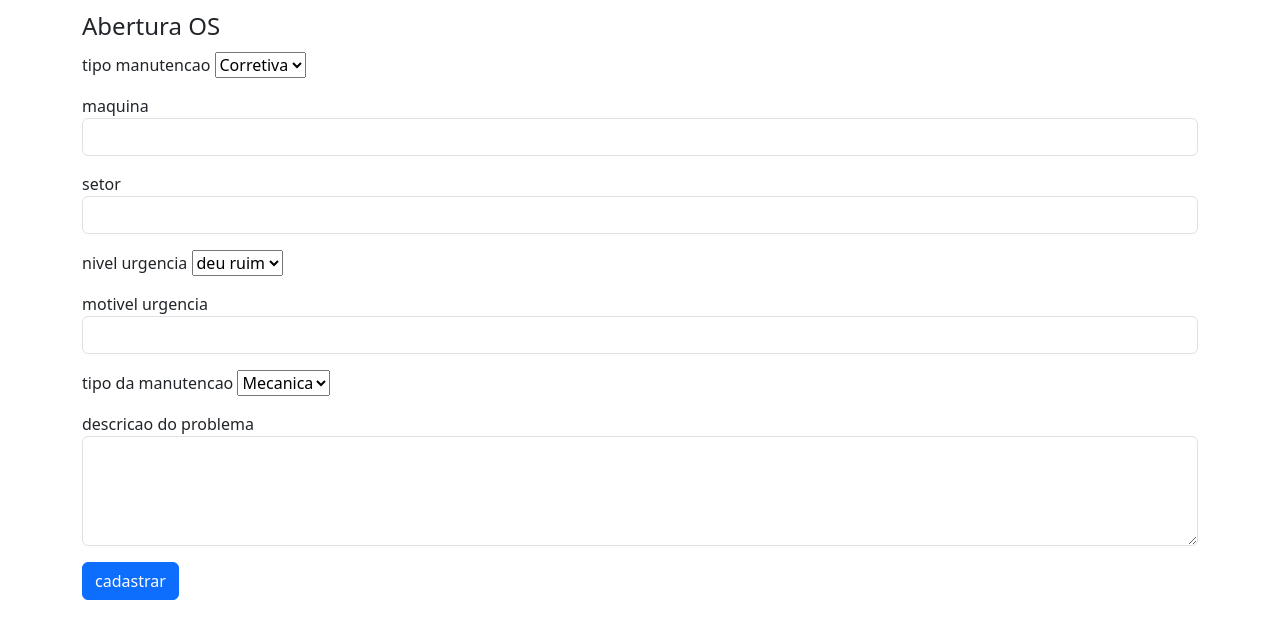
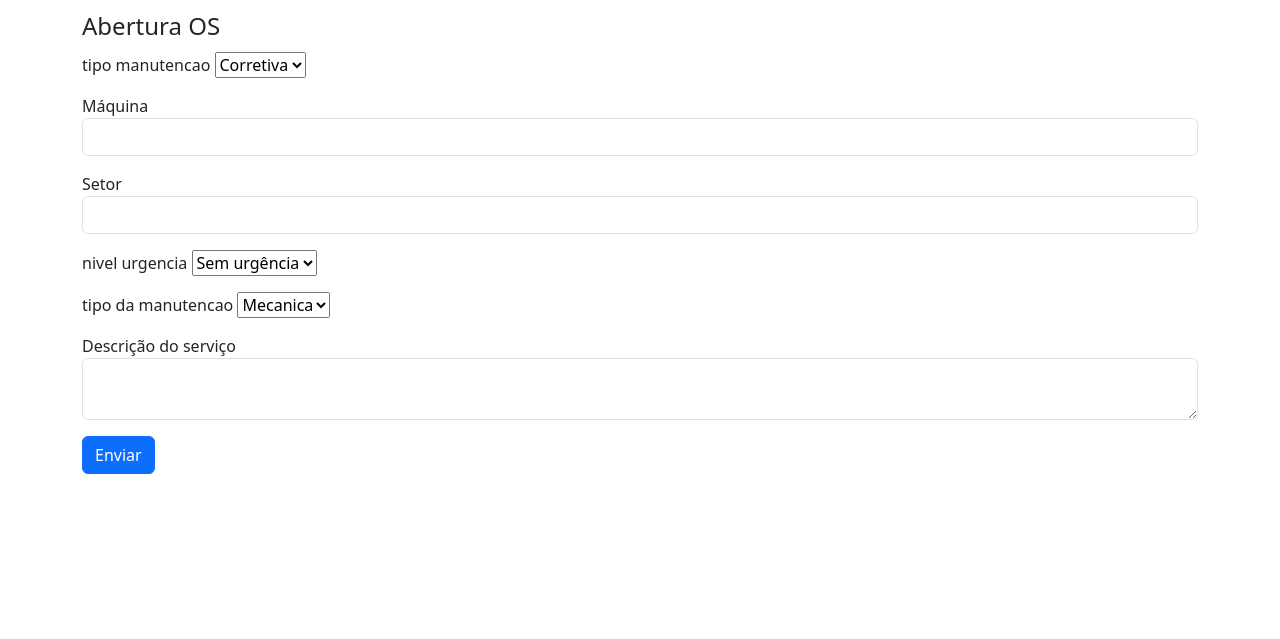
Before and after one commit to jaugustodantas/sistemaManutencao, a Flask app: page /aberturaos in a window 1280 px wide. Shown: the part 56-695 px from the top of the page. Run offline with Flask 3, Linux system fonts and the light colour scheme; the visitor is signed in with stand-in values (Sample User, id 1); some libraries are stand-ins or nearby versions.

Commit message:
trabalhando com as revalidacoes

```diff
--- /dev/null
+++ b/definicoes.py
@@ -0,0 +1,20 @@
+from flask_wtf import FlaskForm
+from wtforms import StringField, validators,DateTimeField,SubmitField,TextAreaField
+from datetime import datetime
+
+def validacaoData(form,field):
+    if form.inicioManutencao.data > form.fimManutencao.data:
+        raise validators.ValidationError("A data do fim não pode ser menor que a do começo")
+
+class FormularioAbriOs(FlaskForm):
+    nomeMaquina = StringField('Máquina',[validators.data_required()])
+    setor = StringField('Setor',[validators.data_required()])
+    motivoUrgencia = StringField('Máquina')
+    descricao = TextAreaField('Descrição do serviço', [validators.data_required()])
+    enviar = SubmitField('Enviar')
+
+class FormularioFecharOs(FlaskForm):
+    descricaoDoServico = ('Descrição do serviço',[validators.data_required()])
+    inicioManutencao = DateTimeField("Início da manutenção (dd:mm:aaaa HH:MM)",format='%d/%m/%Y hh:mm',validators=[validators.DataRequired()])
+    fimManutencao = DateTimeField("Fim da manutenção (dd:mm:aaaa HH:MM)",format='%d/%m/%Y hh:mm',validators=[validators.DataRequired(),validacaoData])
+    enviar = SubmitField('Enviar')
--- a/demandas.txt
+++ b/demandas.txt
@@ -5,11 +5,11 @@ gestão estoque (tentar por aviso por e-mail)
 atende tipo abertura os ok
 filtro os encerrada ok
 search os por numero
-bloquear por campos ( mascaras )
+bloquear por campos ( mascaras ) ok
 por questão de prazo ( ver com Luanna Parametros), prazo entra na lista  ( prazo estimado = data bertura + regra - hoje)
 imprimir as os  ok
 colocar bloqueio de usuario logado ok
 separar arquivos ok
-
+Preciso (esqueci)
 Colocar mais pessoas para fechar manutenção;
 Lista por setores om opção outros para possiveis serviços sem tag;
--- a/templates/fecharos.html
+++ b/templates/fecharos.html
@@ -165,11 +165,11 @@
         </div>
         <div class="mb-3">
             <label for="">Data e hora inicio manutencao</label>
-            <input type="text" name="inicioManutencao" id="inicioManutencao" class="form-control">
+            <input type="datetime" name="inicioManutencao" id="inicioManutencao" class="form-control">
         </div>
         <div class="mb-3">
             <label for="">Data e hora fim manutencao</label>
-            <input type="text" name="fimManutencao" id="fimManutencao" class="form-control">
+            <input type="datetime" name="fimManutencao" id="fimManutencao" class="form-control">
         </div>
         <div class="mb-3">
             <label for="">Nome do Manutentor</label>
--- a/templates/novaos.html
+++ b/templates/novaos.html
@@ -1,36 +1,49 @@
 {% extends"padrao.html" %}
 {% block conteudo %}
-
+<script>
+    function verificarUrgencia(){
+        const listaUrgencia =document.getElementById("opcoesUrgencia");
+        const blockMotivo = document.getElementById("blocoMotivo");
+        if(listaUrgencia.value === 'naourgente'){
+            blockMotivo.style.display = 'none';
+        }else{
+            blockMotivo.style.display = 'block';
+        }
+    }
+</script>
 
 <form method="post" action="/enviaros">
     <fieldset>
+        {{form.csrf_token()}}
         <legend>Abertura OS</legend>
         <div class="mb-3">
         <label>tipo manutencao</label>
         <select id="opcoes" name="opcoes">
             <option value="Corretiva">Corretiva</option>
             <option value="Preditiva">Preditiva</option>
-            <option value="Não sei">Não sei</option>
+            <option value="Melhoria">Melhoria</option>
           </select>
         </div>
         <div class="mb-3">
-            <label for="">maquina</label>
-            <input type="text" name="txtMaquina" id="txtMaquina" class="form-control">
+            <!-- maquina -->
+             {{form.nomeMaquina.label}}
+             {{form.nomeMaquina(class="form-control")}}
         </div>
         <div class="mb-3">
-            <label for="">setor</label>
-            <input type="text" name="txtSetor" id="txtSetor" class="form-control">
+            {{form.setor.label}}
+            {{form.setor(class="form-control")}}
         </div>
         <div class="mb-3">
             <label for="">nivel urgencia</label>
-            <select id="opcoesUrgencia" name="opcoesUrgencias">
+            <select id="opcoesUrgencia" name="opcoesUrgencia" onchange="verificarUrgencia()">
+                <option value="naourgente">Sem urgência</option>
                 <option value="deu ruim">deu ruim</option>
                 <option value="rapazzzzz">rapazzz</option>
                 <option value="vixe">vixe</option>
               </select>
         </div>
-        <div class="mb-3">
-            <label for="">motivel urgencia</label>
+        <div id="blocoMotivo" style="display: none">
+            <label for="">motivo urgencia</label>
             <input type="text" name="txtMotivoUrgencia" id="txtMotivoUrgencia" class="form-control">
         </div>
         <div class="mb-3">
@@ -42,13 +55,13 @@
         </select>
         </div>
         <div class="mb-3">
-          <label for="comentarios">descricao do problema</label>
-            <textarea id="descricao" name="descricao" rows="4" cols="50" class="form-control">
-            </textarea>
+            {{form.descricao.label}}
+            {{form.descricao(class="form-control")}}
         </div>
         <div class="mb-3">
-            <button type="submit" class="btn btn-primary">cadastrar</button>
+            {{form.enviar(class="btn btn-primary")}}
         </div>
     </fieldset>
 </form>
+
 {% endblock %}
--- a/views.py
+++ b/views.py
@@ -4,6 +4,7 @@ from datetime import datetime
 from novo import app,db
 import csv
 from io import StringIO
+from definicoes import FormularioAbriOs
 #relacao login ----------------------------------------------------------------------------
 def testeUsuario():
     if 'username' not in session or session['username'] == None:
@@ -88,27 +89,30 @@ def modificarUsuario():
 @app.route('/aberturaos')
 def aberturanovaos ():
     if testeUsuario():
-        return render_template('novaos.html')
+        form = FormularioAbriOs()
+        return render_template('novaos.html',form=form)
     return redirect('/login')
 
 @app.route('/enviaros', methods=['POST',])
 def registronovaos():
+    formEntrada = FormularioAbriOs(request.form)
+
     usuario=Usuarios.query.filter_by(email=session['username']).first()
     tipomanutencao = request.form["opcoes"]
-    setor = request.form["txtSetor"]
+    setor = formEntrada.setor.data
     datahoraabertura = datetime.now()
     datahoraabertura = datahoraabertura.strftime("%d/%m/%Y %H:%M")
-    maquina = request.form["txtMaquina"]
+    maquina = formEntrada.nomeMaquina.data
     e = usuario.id
     emissor = e
-    nivelurgencia = request.form["opcoesUrgencias"]
+    nivelurgencia = request.form["opcoesUrgencia"]
     motivourgencia = request.form["txtMotivoUrgencia"]
     tipo = request.form["opcoesManutencao"]
-    descricaodoproblema = request.form["descricao"]
+    descricaodoproblema = formEntrada.descricao.data
     novaOs = Tabelaos(tipomanutencao=tipomanutencao,setor=setor,datahoraabertura =datahoraabertura ,maquina=maquina,emissor=emissor,nivelurgencia=nivelurgencia,motivourgencia=motivourgencia,tipo=tipo,descricaodoproblema =descricaodoproblema)
     db.session.add(novaOs)
     db.session.commit()
-    return redirect('/aberturaos')
+    return redirect('/listaos')
 
 @app.route('/listaos')
 def enumeraros():
@@ -132,7 +136,6 @@ def vizualizar_os(idv,modo):
 def submit_form():
     idOs = request.form["txtIdOs"]
     osFinalizada = Tabelaos.query.get(idOs)
-    osFinalizada.datahoraexecucao = request.form["fimManutencao"]
     osFinalizada.descricaoservico= request.form["descricaoServico"]
     if request.form["houveTroca"] == 'Sim':
         osFinalizada.trocadeitens = 's'
@@ -152,6 +155,9 @@ def submit_form():
     osFinalizada.manutentor = request.form["nomeManutentor"]
     osFinalizada.finalizada = 's'
     osFinalizada.datahorainicio = request.form["inicioManutencao"]
+    iniciomanutencao = request.form["inicioManutencao"]
+    fimdamanutencao = request.form["fimManutencao"]
+    osFinalizada.datahoraexecucao = request.form["fimManutencao"]
     db.session.commit()
     return redirect('/listaos')
 
```
Also changed, not shown: 1 other file.
